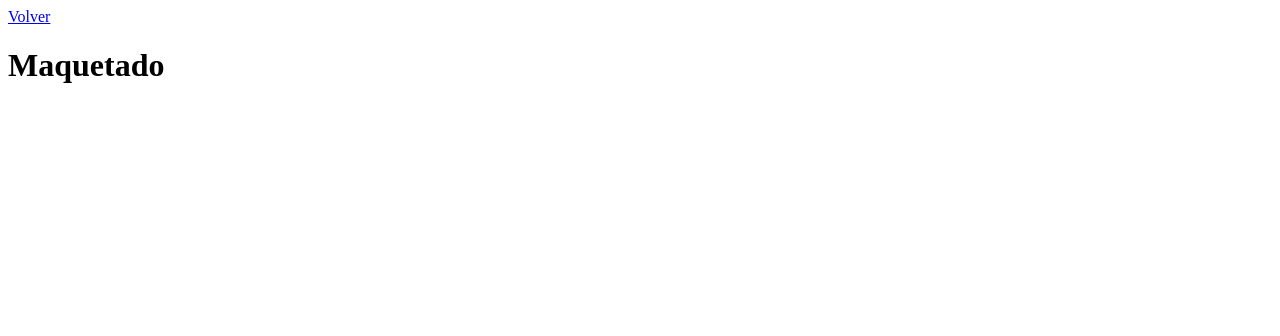
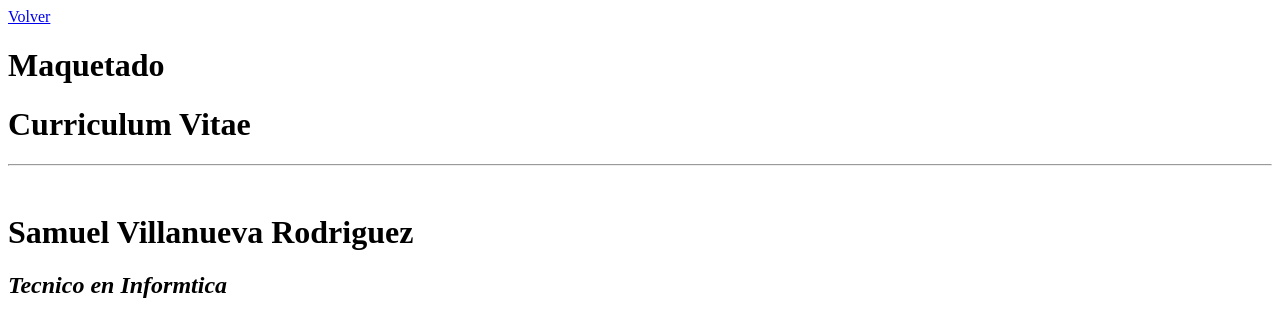
Before and after one commit to samvilrod/samvilrod.github.io, a plain HTML site: page Maquetado.html in a window 1280 px wide. Drawn offline with Linux system fonts and the light colour scheme.

Commit message:
Update Maquetado.html

```diff
--- a/Maquetado.html
+++ b/Maquetado.html
@@ -4,11 +4,14 @@
 	<title>MAQUETADO</title>
 </head>
 <body>
-	<a href="https://samvilrod.github.io">Volver</a>
+	<a href="Matriz-de-estilos.html">Volver</a>
 	<br>
 	<h1>Maquetado</h1>
-
-
+	<h1>Curriculum Vitae</h1>
+	<hr>
+	<br>
+	<h1><strong>Samuel	Villanueva Rodriguez</strong></h1>
+	<h2><i>Tecnico en Informtica</i></h2>
 
 </body>
 </html>
```
